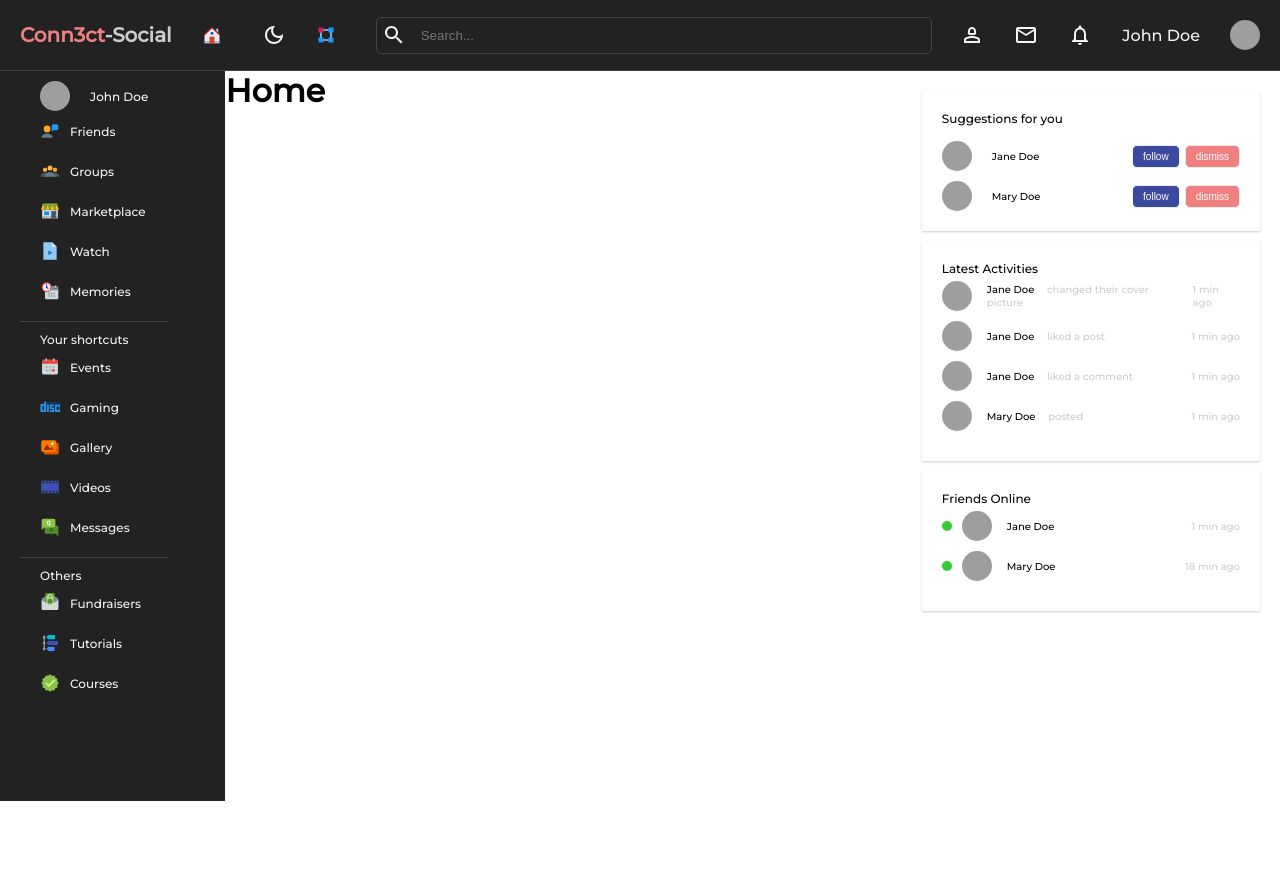
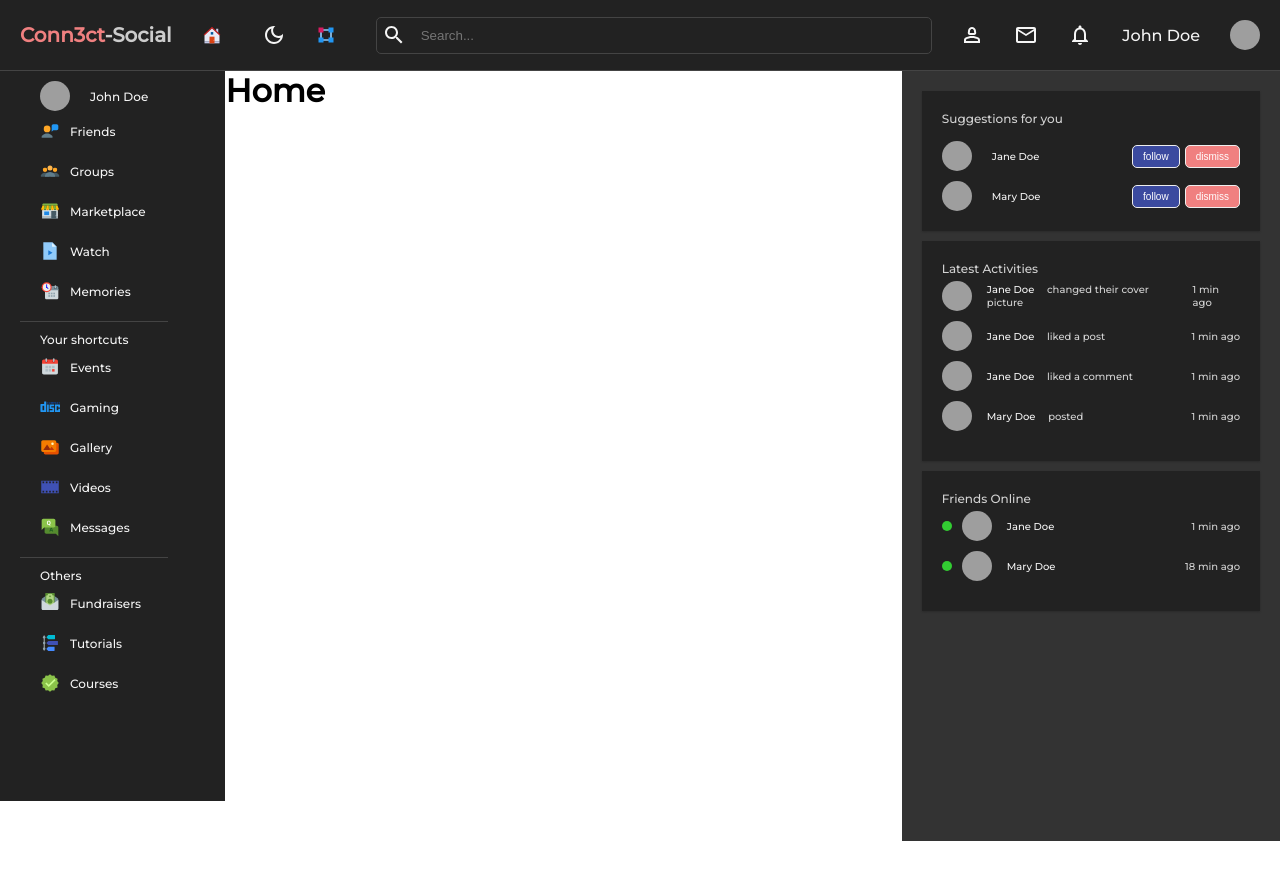
Before and after one commit to Bwogi/socialmediafrontend-sass, a React (Create React App) app: page / in a window 1280 px wide. Shown: the top 880 px of the page. Built offline with nearby package versions, Linux system fonts and the light colour scheme; grey boxes are pictures that could not be loaded.

Commit message:
rightbar darkmode completed

```diff
--- a/src/components/Rightbar/rightbar.scss
+++ b/src/components/Rightbar/rightbar.scss
@@ -1,12 +1,14 @@
+@import '../../style.scss';
 .rightbar {
+	@include themify($themes) {
 		flex: 3;
-	// border: 1px solid #eee;
 		padding: 20px;
 		position: -webkit-sticky;
 		position: sticky;
 		top: 70px;
 		height: calc(100vh - 70px);
 		overflow: scroll;
+		background-color: themed('bgSoft');
 
 		.container {
 			.menu {
@@ -23,13 +25,16 @@
 				&:hover {
 					box-shadow: 0 2px 4px 0 rgba(0, 0, 0, 0.2);
 				}
+				background-color: themed('bg');
 				.title {
 					// color: lightgray;
 					margin-bottom: 5px;
+					color: themed('textColorSoft');
 				}
 
 				span {
 					font-size: 12px;
+					color: themed('textColor');
 				}
 				.user {
 					display: flex;
@@ -48,6 +53,7 @@
 						}
 						span {
 							font-size: 10px;
+							color: themed('textColor');
 						}
 					}
 					.buttons {
@@ -93,17 +99,17 @@
 						p {
 							font-size: 10px;
 							margin-left: 10px;
-						color: #ccc;
+							color: themed('textColorSoft');
 
 							.name {
 								font-size: 10px;
-							color: #000;
+								color: themed('textColor');
 								margin-right: 10px;
 							}
 						}
 					}
 					.time {
-					color: #ccc;
+						color: themed('textColorSoft');
 						margin-left: 10px;
 						font-size: 10px;
 					}
@@ -136,11 +142,11 @@
 						p {
 							font-size: 10px;
 							margin-left: 10px;
-						color: #ccc;
+							color: themed('textColorSoft');
 
 							.name {
 								font-size: 10px;
-							color: #000;
+								color: themed('textColor');
 								margin-right: 10px;
 							}
 						}
@@ -151,7 +157,7 @@
 						gap: 10px;
 
 						.time {
-						color: #ccc;
+							color: themed('textColorSoft');
 							margin-left: 10px;
 							font-size: 10px;
 						}
@@ -160,3 +166,4 @@
 			}
 		}
 	}
+}
--- a/src/style.scss
+++ b/src/style.scss
@@ -4,7 +4,7 @@ $themes: (
 		bg: white,
 		logo: darkblue,
 		bgSoft: #f6f3f3,
-		textColorsoft: #555,
+		textColorSoft: #555,
 		border: lightgray,
 	),
 	dark: (
@@ -12,7 +12,7 @@ $themes: (
 		bg: #222,
 		logo: white,
 		bgSoft: #333,
-		textColorsoft: lightgray,
+		textColorSoft: lightgray,
 		border: #444,
 	),
 );
```
Lines whose indentation alone changed are shown as unchanged.
